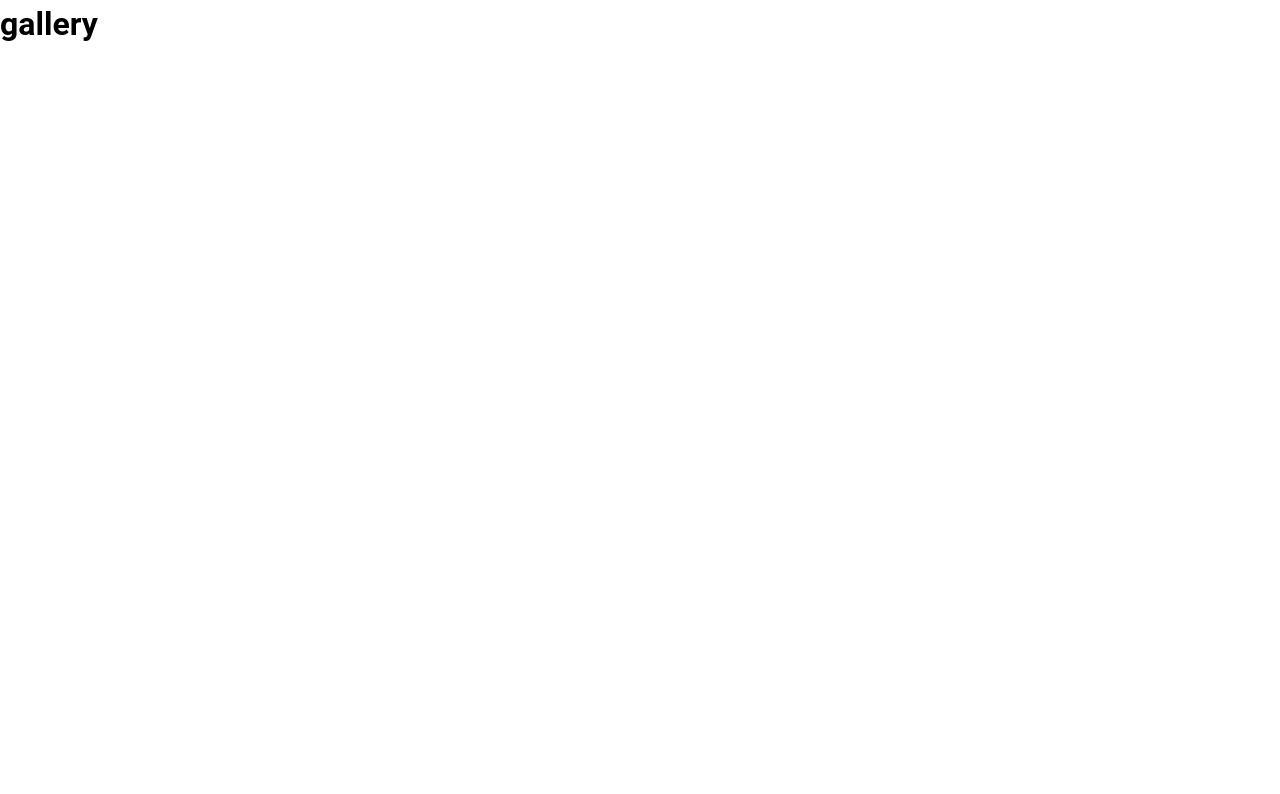
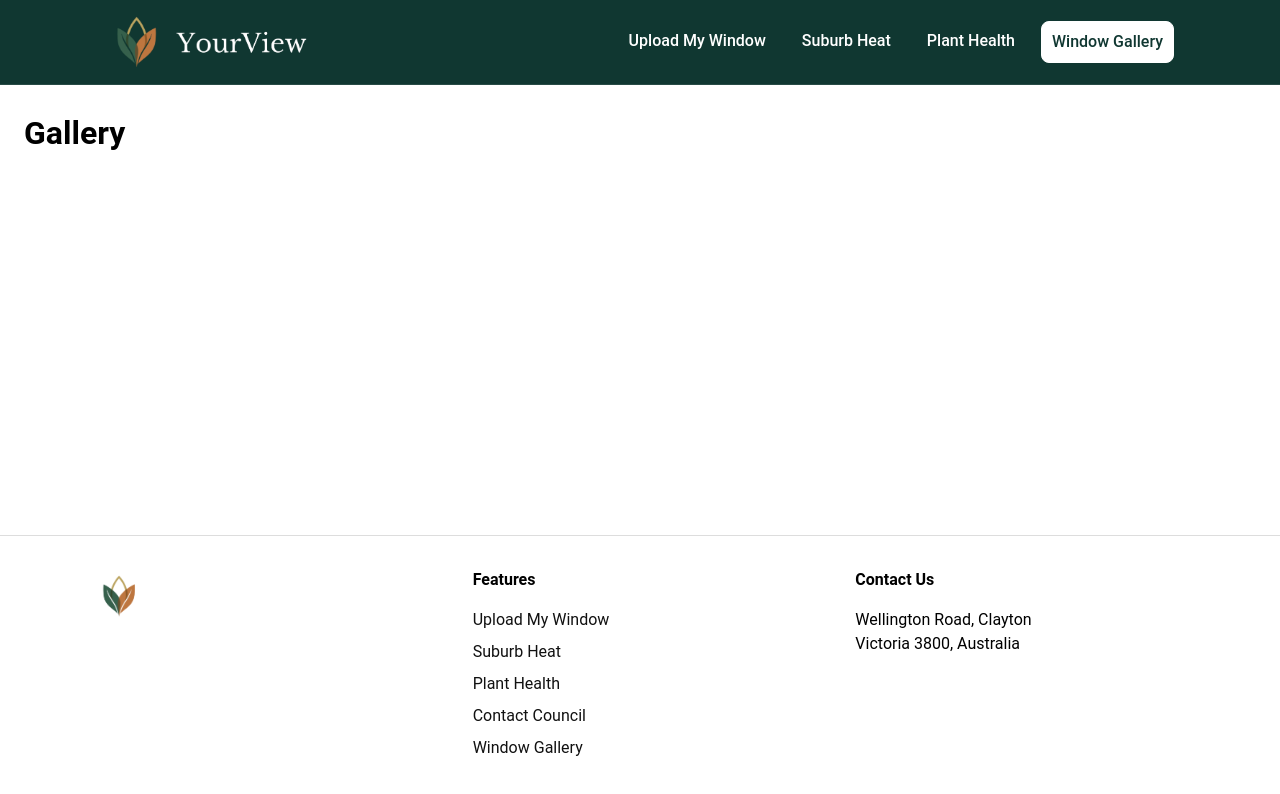
Before and after one commit to Tyson369-369/YourView, a Vue app in the folder frontend/yourview/: page /gallery in a window 1280 px wide. Shown: the top 794 px of the page. Built offline with nearby package versions, Linux system fonts and the light colour scheme.

Commit message:
Add header and foot in 3 pages

```diff
--- a/frontend/yourview/src/pages/gallery.vue
+++ b/frontend/yourview/src/pages/gallery.vue
@@ -1,5 +1,33 @@
 <template>
-    <h1>
-        gallery
-    </h1>
+  <div class="page-wrapper">
+    <!-- Header -->
+    <Header />
+
+    <!-- Page content -->
+    <main>
+      <h1>Gallery</h1>
+      <!-- Add your gallery content here -->
+    </main>
+
+    <!-- Footer -->
+    <Footer />
+  </div>
 </template>
+
+<script setup>
+import Header from '@/components/Header.vue'
+import Footer from '@/components/Footer.vue'
+</script>
+
+<style scoped>
+.page-wrapper {
+  display: flex;
+  flex-direction: column;
+  min-height: 100vh;
+}
+
+main {
+  flex: 1;
+  padding: 24px;
+}
+</style>
--- a/frontend/yourview/src/pages/heatmap.vue
+++ b/frontend/yourview/src/pages/heatmap.vue
@@ -1,3 +1,33 @@
 <template>
-    <h1>heatmap</h1>
+  <div class="page-wrapper">
+    <!-- Header -->
+    <Header />
+
+    <!-- Page content -->
+    <main>
+      <h1>Heatmap</h1>
+      <!-- Add your gallery content here -->
+    </main>
+
+    <!-- Footer -->
+    <Footer />
+  </div>
 </template>
+
+<script setup>
+import Header from '@/components/Header.vue'
+import Footer from '@/components/Footer.vue'
+</script>
+
+<style scoped>
+.page-wrapper {
+  display: flex;
+  flex-direction: column;
+  min-height: 100vh;
+}
+
+main {
+  flex: 1;
+  padding: 24px;
+}
+</style>
--- a/frontend/yourview/src/pages/plant_health.vue
+++ b/frontend/yourview/src/pages/plant_health.vue
@@ -1,5 +1,7 @@
 <template>
   <div class="page">
+    <!-- header -->
+    <Header />
     <h1 class="title">Check your plant health</h1>
 
     <form class="card" @submit.prevent="handleSubmit">
@@ -50,5 +52,12 @@
         Looks good — requirement met.
       </p>
     </div>
-  </div>
-</template>
+    <!-- footer -->
+        <Footer />
+    </div>
+    </template>
+
+    <script setup>
+    import Header from '@/components/Header.vue'
+    import Footer from '@/components/Footer.vue'
+    </script>
```
